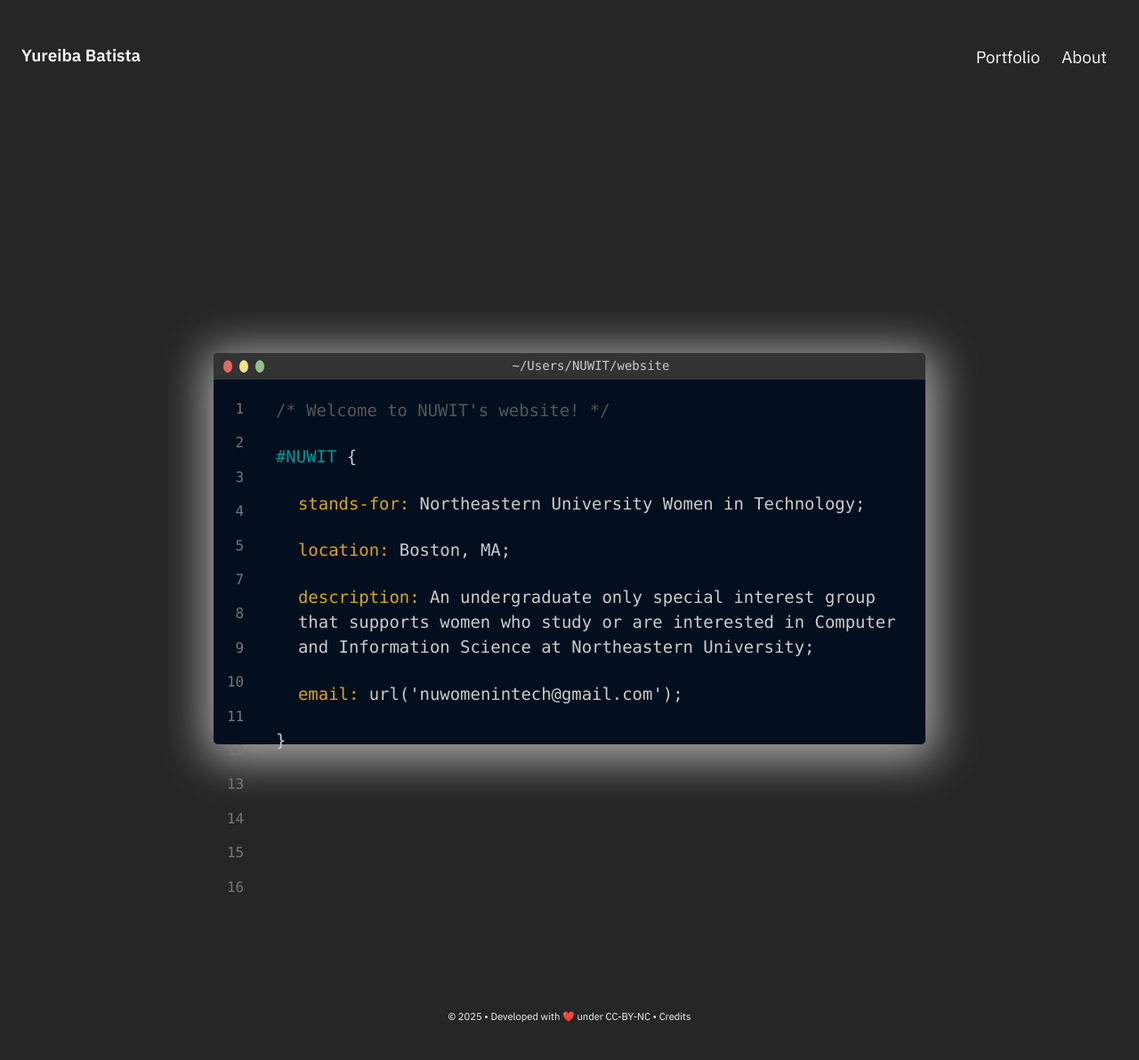
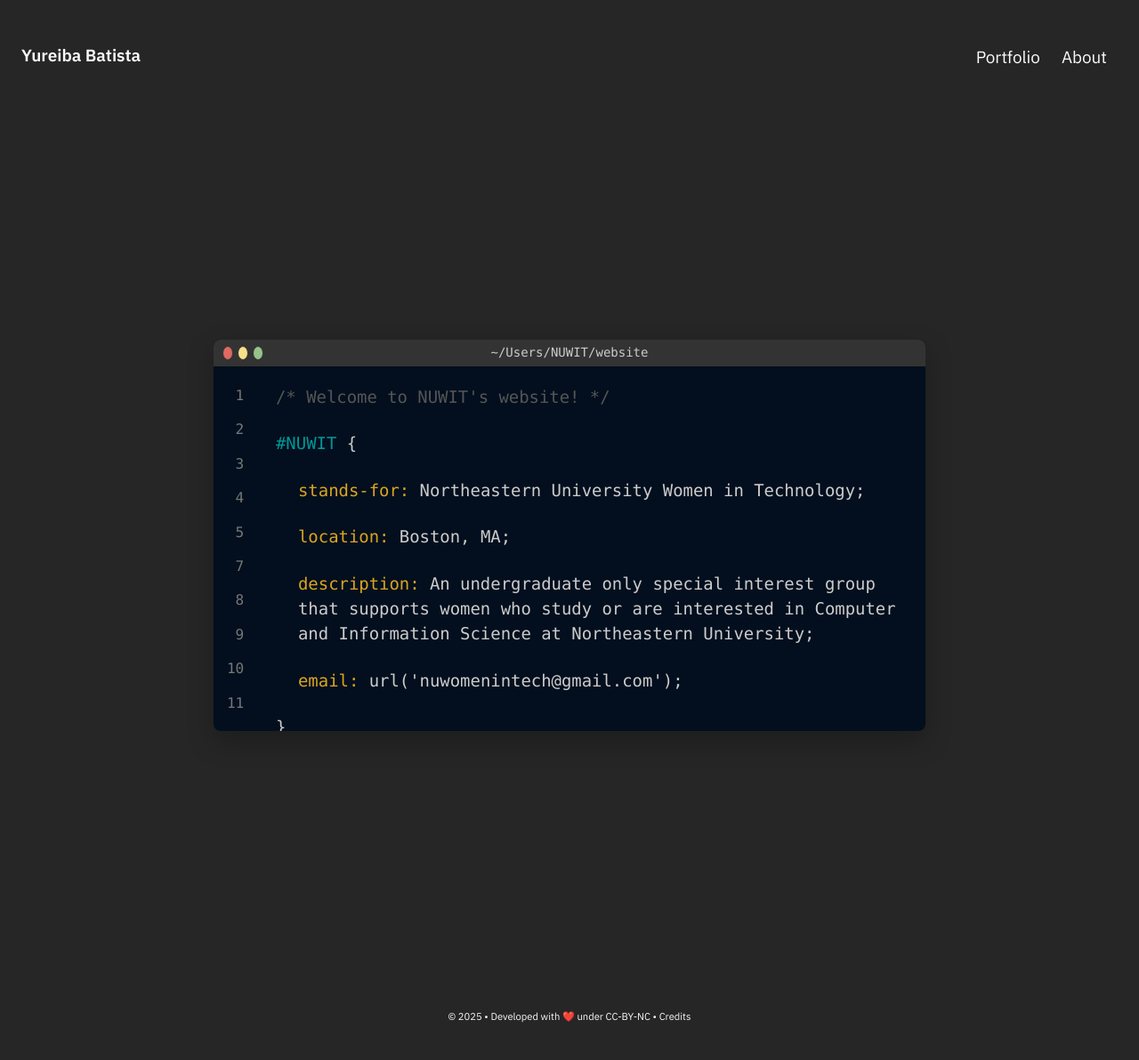
Before and after one commit to batistayureiba/batistayureiba.github.io, a Jekyll site: the page built from pages/index.md, in a window 1280 px wide. Shown: the whole page at 89% size. Built offline with Jekyll 4.4.1, drawn with Linux system fonts in a browser that asks for light colours.

Commit message:
Update terminal.css

```diff
--- a/assets/css/terminal.css
+++ b/assets/css/terminal.css
@@ -1,95 +1,84 @@
 @import url(https://fonts.googleapis.com/css?family=Lato:300,400,700,900);
 @import url(https://fonts.googleapis.com/css?family=Raleway:300,400,700);
 
-/* ============================ terminal ============================= */
 
-#headerwrap {
+.terminal-wrapper {
+  font-family: Consolas, Monaco, 'Andale Mono', monospace;
+}
+
+.terminal-wrapper #headerwrap {
   width: 100%;
   height: 100vh;
   display: flex;
   align-items: center;
   justify-content: center;
-  padding: 1rem;
-  box-sizing: border-box;
-  background: none;
+
 }
 
-/* ======================== CODE EDITOR ========================== */
-
-.code-editor {
+.terminal-wrapper .code-editor {
   position: relative;
-  margin-top: 30px;
   width: 100%;
   max-width: 800px;
   height: 440px;
   color: #ccc;
   background-color: #030f1e;
-  font-family: Consolas, Monaco, 'Andale Mono', monospace !important;
   text-align: left;
-  border-radius: 5px;
-  box-shadow: 1px 7px 50px 10px rgba(170, 170, 170, 1);
-  margin-left: auto;
-  margin-right: auto;
-  padding: 0;
-  box-sizing: border-box;
-  z-index: 1;
+  border-radius: 8px;
+  box-shadow: 0 12px 30px rgba(0, 0, 0, 0.25);
+  margin: 0 auto;
+  overflow: hidden;
 }
 
-.code-editor .top-bar {
+.terminal-wrapper .code-editor .top-bar {
   font-size: 14px;
   color: #ccc;
+  text-align: center;
   height: 30px;
   background-color: #333;
-  border-top-left-radius: 5px;
-  border-top-right-radius: 5px;
+  border-radius: 5px;
+  border-bottom-left-radius: 0;
+  border-bottom-right-radius: 0;
+  position: relative;
+}
+
+.terminal-wrapper .top-bar ul.control {
+  list-style: none;
+  padding: 5px 5px 5px 10px;
+  text-align: left;
+  position: absolute;
+  left: 0;
+  top: 0;
+  height: 30px;
+  margin: 0;
   display: flex;
   align-items: center;
-  justify-content: space-between;
-  padding: 0 10px;
-  box-sizing: border-box;
-  position: relative;
-  z-index: 2;
 }
 
-.code-editor .top-bar ul.control {
-  list-style: none;
-  padding: 0;
-  display: flex;
-  gap: 6px;
-  margin: 0;
-  align-items: center;
-  flex-shrink: 0;
-}
-
-.code-editor .top-bar ul.control .button {
+.terminal-wrapper .top-bar ul.control .button {
   display: inline-block;
   width: 12px;
   height: 12px;
   border-radius: 100%;
-  flex-shrink: 0;
-  flex-grow: 0;
+  margin-right: 5px;
 }
-.code-editor .top-bar ul.control .button:first-of-type {
+
+.terminal-wrapper .top-bar ul.control .button:first-of-type {
   background-color: #df6963;
 }
-.code-editor .top-bar ul.control .button:nth-of-type(2) {
+
+.terminal-wrapper .top-bar ul.control .button:nth-of-type(2) {
   background-color: #f5e18a;
 }
-.code-editor .top-bar ul.control .button:last-of-type {
+
+.terminal-wrapper .top-bar ul.control .button:last-of-type {
   background-color: #97c38a;
 }
 
-.code-editor .top-bar .file-path {
-  flex-grow: 1;
-  text-align: center;
-  padding: 0 10px;
-  white-space: nowrap;
-  overflow: hidden;
-  text-overflow: ellipsis;
-  font-family: inherit;
+.terminal-wrapper .file-path {
+  padding: 5px;
 }
 
-.code-editor ul.line-numbers {
+.terminal-wrapper ul.line-numbers {
   list-style: none;
   padding: 20px 15px 5px;
   text-align: right;
@@ -98,63 +87,58 @@
   left: 0;
   font-size: 16px;
   line-height: 1.5;
+  margin: 0;
   border-bottom-left-radius: 5px;
-  margin: 0;
-  z-index: 0;
 }
 
-.code-editor .code {
+.terminal-wrapper .code {
   margin-top: 20px;
   margin-left: 70px;
   padding-right: 30px;
-  position: relative;
-  z-index: 1;
 }
 
-.code-editor .code p {
+.terminal-wrapper .code p {
   color: #ccc;
   margin: 15px 0 24px;
   line-height: 1.5;
-  font-family: Consolas, Monaco, 'Andale Mono', monospace !important;
 }
 
-.code-editor .code p.indent {
+.terminal-wrapper .code p.indent {
   margin-left: 25px;
 }
 
-.code-editor .code p.comment {
+.terminal-wrapper .code p.comment {
   color: #555;
 }
 
-.code-editor .selector {
+.terminal-wrapper .selector {
   color: #009897;
 }
 
-.code-editor .prop {
+.terminal-wrapper .prop {
   color: goldenrod;
 }
 
+.terminal-wrapper .no-mobile {
+  display: block;
+}
+
 @media screen and (max-width: 680px) {
-  .code-editor {
+  .terminal-wrapper .code-editor {
     height: 400px;
-    padding-left: 10px;
-    padding-right: 10px;
   }
-  .code-editor .top-bar .file-path {
+
+  .terminal-wrapper .file-path {
     font-size: 12px;
   }
-  .no-mobile {
+
+  .terminal-wrapper .no-mobile {
     display: none;
   }
 }
 
 @media screen and (max-width: 400px) {
-  .code-editor {
+  .terminal-wrapper .code-editor {
     margin-top: 50px;
-    padding-left: 8px;
-    padding-right: 8px;
-  }
-  #headerwrap .fa-chevron-down {
-    margin-top: 20px;
   }
 }
```
